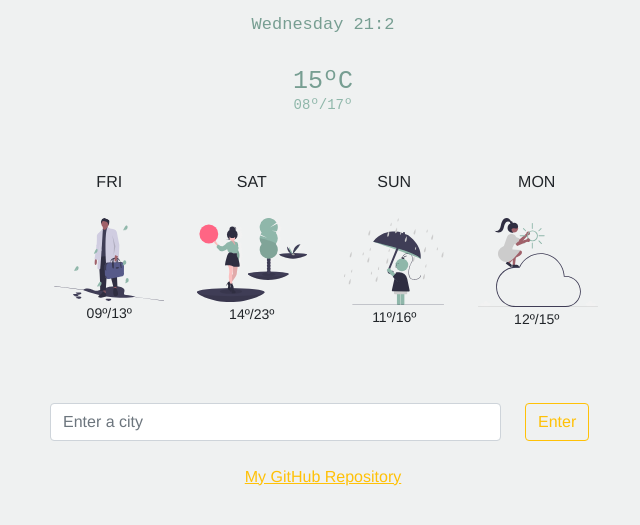
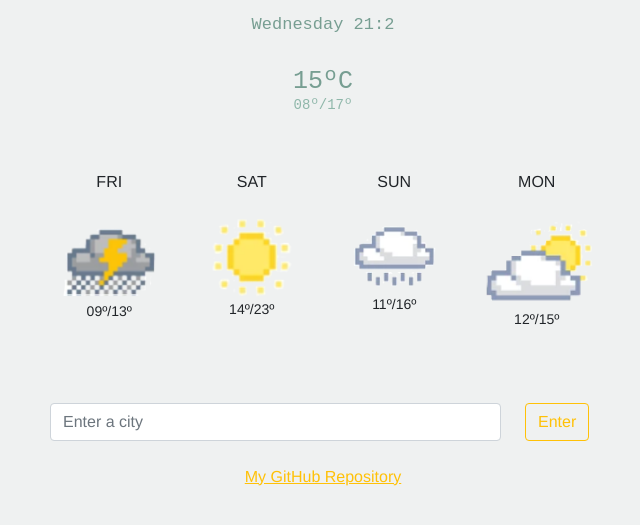
Before and after one commit to formigga/shecodes-plus-week6, a plain HTML site: page index.html in a window 1280 px wide. Shown: the part 119-644 px from the top of the page, without its empty margins (317-957 px from the left). Drawn offline with nearby package versions, Linux system fonts and the light colour scheme; a web font is replaced by a local one.

Commit message:
Updated Imagery

```diff
--- a/index.html
+++ b/index.html
@@ -47,7 +47,7 @@
           <br />
           <img
             class="friday-weather"
-            src="imgs/windy.svg"
+            src="imgs/stormy.png"
             alt="windy-weather"
             width="110px"
           />
@@ -59,7 +59,7 @@
           SAT
           <br />
           <br />
-          <img src="imgs/sunny.svg" alt="sunny-weather" width="110px" />
+          <img src="imgs/sunny.png" alt="sunny-weather" width="100px" />
           <br />
           <small>14º/23º</small>
         </div>
@@ -68,7 +68,7 @@
           SUN
           <br />
           <br />
-          <img src="imgs/rainy.svg" alt="rainy-weather" width="100px" />
+          <img src="imgs/rainy.png" alt="rainy-weather" width="100px" />
           <br />
           <small>11º/16º</small>
         </div>
@@ -77,7 +77,7 @@
           MON
           <br />
           <br />
-          <img src="imgs/cloudy.svg" alt="cloudy-weather" width="120px" />
+          <img src="imgs/cloudy.png" alt="cloudy-weather" width="120px" />
           <br />
           <small>12º/15º</small>
         </div>
```
Also changed, not shown: imgs/cloudy.png (added), imgs/cloudy.svg (deleted), imgs/foggy.png (added), imgs/rainy.png (added), imgs/rainy.svg (deleted), imgs/snowy.png (added), imgs/stormy.png (added), imgs/sunny.png (added), imgs/sunny.svg (deleted), imgs/windy.svg (deleted), 2 other files.
